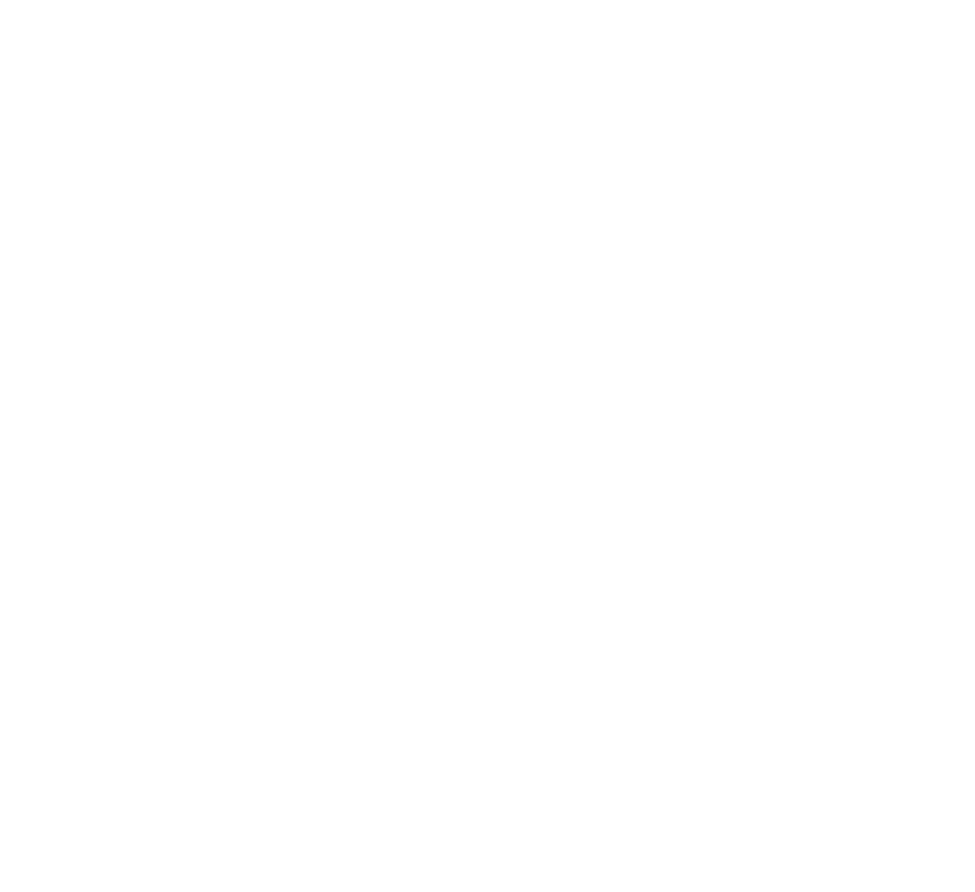
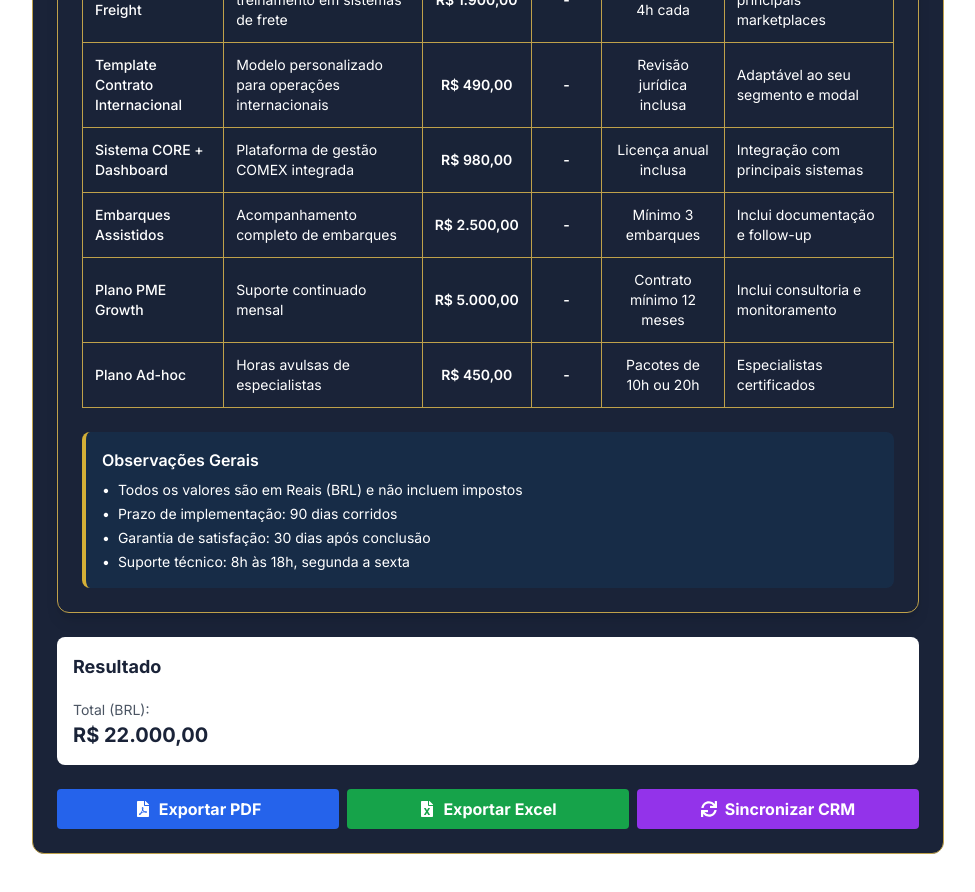
Before and after one commit to OLVCORE/olv-quote-builder, a Next.js app: page /admin/simulator in a window 1280 px wide. Shown: the part 1360-2252 px from the top of the page, without its empty margins (152-1127 px from the left). Before the commit the page ends 1110 px from the top, so only its background shows below. Built offline with nearby package versions, Linux system fonts and the light colour scheme; no server answers.

Commit message:
restaura simulador robusto, tabelas e inteligência detalhada conforme versão blindada

```diff
--- a/src/components/ServiceForm.tsx
+++ b/src/components/ServiceForm.tsx
@@ -3,7 +3,10 @@ import React, { useState, useMemo } from 'react';
 import { ServiceConfig, InputField } from '@/lib/services';
 import { useAdmin } from './AdminContext';
 import { useRates } from '@/lib/useRates';
-import { FaFilePdf, FaFileExcel } from 'react-icons/fa';
+import { FaFilePdf, FaFileExcel, FaSync } from 'react-icons/fa';
+import { addSyncRecordToHistory } from './CRMSyncHistory';
+import TabelaTarifas from './TabelaTarifas';
+import { getTabelaTarifas } from '@/lib/tarifas';
 
 interface Props {
   config: ServiceConfig;
@@ -15,15 +18,16 @@ export default function ServiceForm({ config, currency, customRate }: Props) {
   const [values, setValues] = useState<Record<string, any>>(
     Object.fromEntries(config.inputs.map((i) => [i.key, i.default]))
   );
-
   const { admin, enableAdmin } = useAdmin();
 
   function handleChange(field: InputField, val: any) {
     setValues((prev) => ({ ...prev, [field.key]: val }));
   }
 
+  // Cálculo principal do serviço
   const baseResult = useMemo(() => config.calculate(values), [values, config]);
 
+  // Câmbio
   const { rates } = useRates('BRL');
   const defaultRate = currency === 'BRL' ? 1 : rates[currency] || 1;
   const conversionRate = customRate ? Number(customRate) : defaultRate;
@@ -34,20 +38,89 @@ export default function ServiceForm({ config, currency, customRate }: Props) {
     return (val / conversionRate).toLocaleString('pt-BR', { minimumFractionDigits: 2 });
   }
 
+  // Exportação PDF
   const exportToPDF = () => {
-    // Implementation of exportToPDF
+    window.print();
   };
 
+  // Exportação Excel
   const exportToExcel = () => {
-    // Implementation of exportToExcel
+    alert('Exportação XLSX de toda a proposta ainda não implementada.');
   };
 
-  return (
-    <div className="w-full max-w-6xl mx-auto flex flex-col gap-4 sm:gap-6 lg:gap-8 px-2 sm:px-4 md:px-6">
-      <div className="bg-olvblue dark:bg-bg-dark-secondary rounded-xl border border-ourovelho p-4 sm:p-6">
-        <h2 className="text-xl sm:text-2xl font-bold text-white dark:text-ourovelho mb-4">{config.name}</h2>
-        <p className="text-white/80 dark:text-ourovelho/80 mb-6">{config.description}</p>
+  // Sincronização CRM
+  const syncToCRM = async () => {
+    const crmConfig = localStorage.getItem('crm_config');
+    if (!crmConfig) {
+      alert('Configure o CRM primeiro nas configurações.');
+      return;
+    }
+    try {
+      const configCRM = JSON.parse(crmConfig);
+      const { CRMIntegration } = await import('@/lib/crmIntegration');
+      const crm = new CRMIntegration(configCRM);
+      const contact = {
+        email: values.email || 'cliente@exemplo.com',
+        firstName: values.nome?.split(' ')[0] || 'Cliente',
+        lastName: values.nome?.split(' ').slice(1).join(' ') || 'Exemplo',
+        company: values.empresa || 'Empresa Exemplo',
+        phone: values.telefone || '',
+      };
+      const deal = {
+        title: `Proposta - ${config.name}`,
+        amount: baseResult.total,
+        currency: currency,
+        stage: 'proposal',
+        contactId: '',
+        description: `Proposta gerada para ${values.empresa || 'cliente'} - ${config.description}`,
+        closeDate: new Date(Date.now() + 30 * 24 * 60 * 60 * 1000).toISOString().split('T')[0],
+        probability: 50,
+      };
+      addSyncRecordToHistory({
+        crmType: configCRM.type,
+        contactName: `${contact.firstName} ${contact.lastName}`,
+        dealTitle: deal.title,
+        amount: deal.amount,
+        currency: deal.currency,
+        status: 'pending'
+      });
+      const result = await crm.syncQuoteToCRM(contact, deal);
+      addSyncRecordToHistory({
+        crmType: configCRM.type,
+        contactName: `${contact.firstName} ${contact.lastName}`,
+        dealTitle: deal.title,
+        amount: deal.amount,
+        currency: deal.currency,
+        status: 'success',
+        contactId: result.contactId,
+        dealId: result.dealId
+      });
+      alert(`Sincronizado com CRM! Contact ID: ${result.contactId}, Deal ID: ${result.dealId}`);
+    } catch (error) {
+      console.error('CRM sync error:', error);
+      const configCRM = JSON.parse(crmConfig);
+      const contact = {
+        email: values.email || 'cliente@exemplo.com',
+        firstName: values.nome?.split(' ')[0] || 'Cliente',
+        lastName: values.nome?.split(' ').slice(1).join(' ') || 'Exemplo',
+        company: values.empresa || 'Empresa Exemplo',
+        phone: values.telefone || '',
+      };
+      addSyncRecordToHistory({
+        crmType: configCRM.type,
+        contactName: `${contact.firstName} ${contact.lastName}`,
+        dealTitle: `Proposta - ${config.name}`,
+        amount: baseResult.total,
+        currency: currency,
+        status: 'error',
+        error: error instanceof Error ? error.message : 'Erro desconhecido'
+      });
+      alert(`Erro ao sincronizar com CRM: ${error instanceof Error ? error.message : 'Erro desconhecido'}`);
+    }
+  };
 
+  // Renderização dos campos dinâmicos
+  const renderInputs = () => (
     <div className="grid grid-cols-1 sm:grid-cols-2 lg:grid-cols-3 gap-4 mb-6">
       {config.inputs.map((input) => (
         <div key={input.key} className="space-y-2">
@@ -64,7 +137,28 @@ export default function ServiceForm({ config, currency, customRate }: Props) {
         </div>
       ))}
     </div>
+  );
 
+  // Breakdown detalhado
+  const renderBreakdown = () => (
+    <div className="bg-white dark:bg-bg-dark-tertiary rounded-lg p-4 mb-6">
+      <h3 className="text-lg font-bold text-olvblue dark:text-ourovelho mb-4">Breakdown Detalhado</h3>
+      <pre className="text-xs text-gray-700 dark:text-gray-200 bg-gray-50 dark:bg-gray-900 rounded p-2 overflow-x-auto">
+        {JSON.stringify(baseResult.breakdown, null, 2)}
+      </pre>
+    </div>
+  );
+
+  // Tabela de tarifas (quando aplicável)
+  const tabela = getTabelaTarifas(config.slug);
+  const renderTabelaTarifas = () => (
+    tabela && <div className="mb-6">
+      <TabelaTarifas tabela={tabela} currency={currency} customRate={customRate} />
+    </div>
+  );
+
+  // Resultado e totais
+  const renderTotais = () => (
     <div className="bg-white dark:bg-bg-dark-tertiary rounded-lg p-4 mb-6">
       <h3 className="text-lg font-bold text-olvblue dark:text-ourovelho mb-4">Resultado</h3>
       <div className="grid grid-cols-1 sm:grid-cols-2 lg:grid-cols-3 gap-4">
@@ -84,7 +178,10 @@ export default function ServiceForm({ config, currency, customRate }: Props) {
         )}
       </div>
     </div>
+  );
 
+  // Botões de ação
+  const renderAcoes = () => (
     <div className="flex flex-col sm:flex-row gap-2">
       <button onClick={exportToPDF} className="flex-1 bg-blue-600 hover:bg-blue-700 text-white py-2 rounded font-bold flex items-center justify-center gap-2">
         <FaFilePdf /> Exportar PDF
@@ -92,7 +189,22 @@ export default function ServiceForm({ config, currency, customRate }: Props) {
       <button onClick={exportToExcel} className="flex-1 bg-green-600 hover:bg-green-700 text-white py-2 rounded font-bold flex items-center justify-center gap-2">
         <FaFileExcel /> Exportar Excel
       </button>
+      <button onClick={syncToCRM} className="flex-1 bg-purple-600 hover:bg-purple-700 text-white py-2 rounded font-bold flex items-center justify-center gap-2">
+        <FaSync /> Sincronizar CRM
+      </button>
     </div>
+  );
+
+  return (
+    <div className="w-full max-w-6xl mx-auto flex flex-col gap-4 sm:gap-6 lg:gap-8 px-2 sm:px-4 md:px-6">
+      <div className="bg-olvblue dark:bg-bg-dark-secondary rounded-xl border border-ourovelho p-4 sm:p-6">
+        <h2 className="text-xl sm:text-2xl font-bold text-white dark:text-ourovelho mb-4">{config.name}</h2>
+        <p className="text-white/80 dark:text-ourovelho/80 mb-6">{config.description}</p>
+        {renderInputs()}
+        {renderBreakdown()}
+        {renderTabelaTarifas()}
+        {renderTotais()}
+        {renderAcoes()}
       </div>
     </div>
   );
```
Lines whose indentation alone changed are shown as unchanged.
